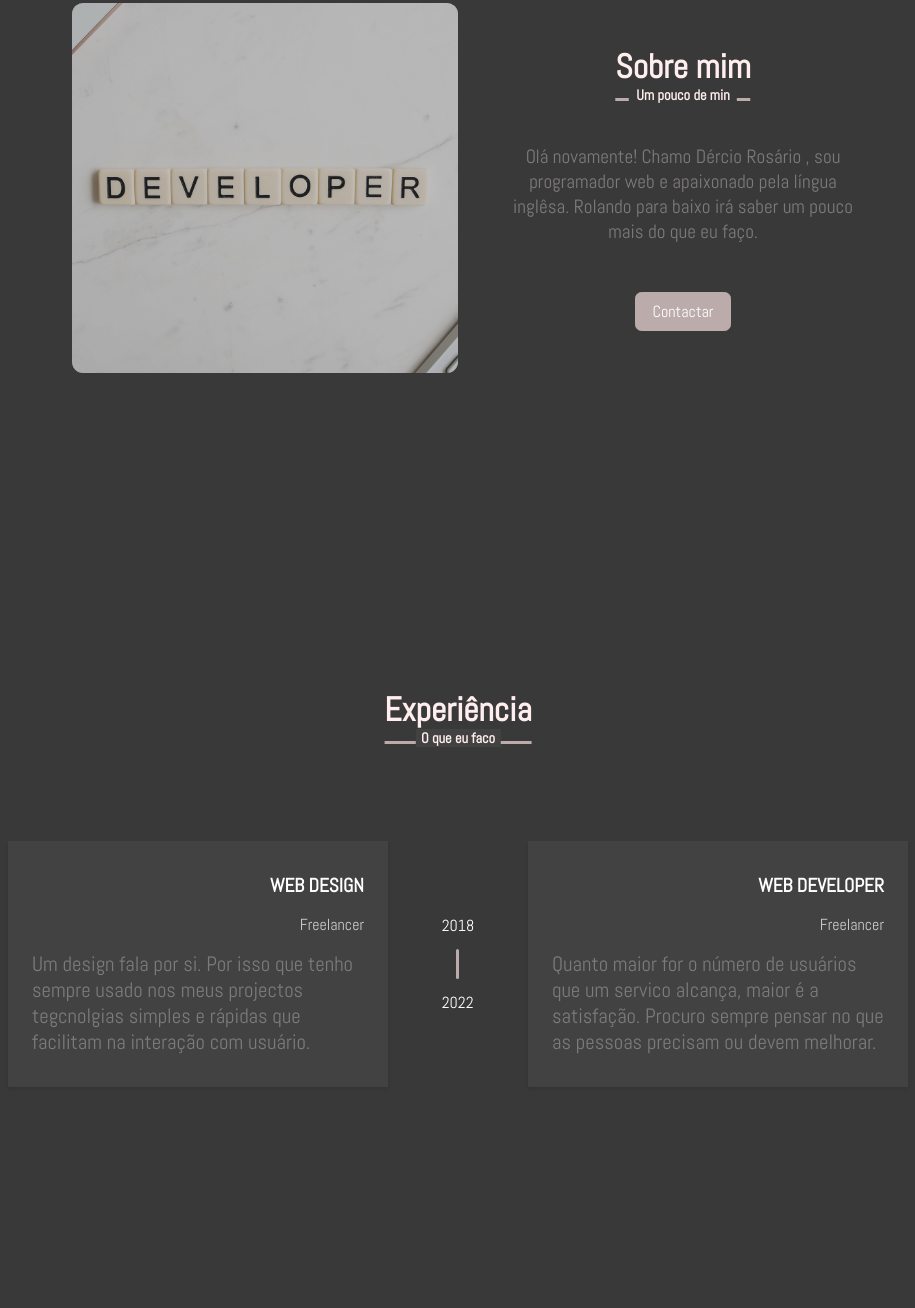
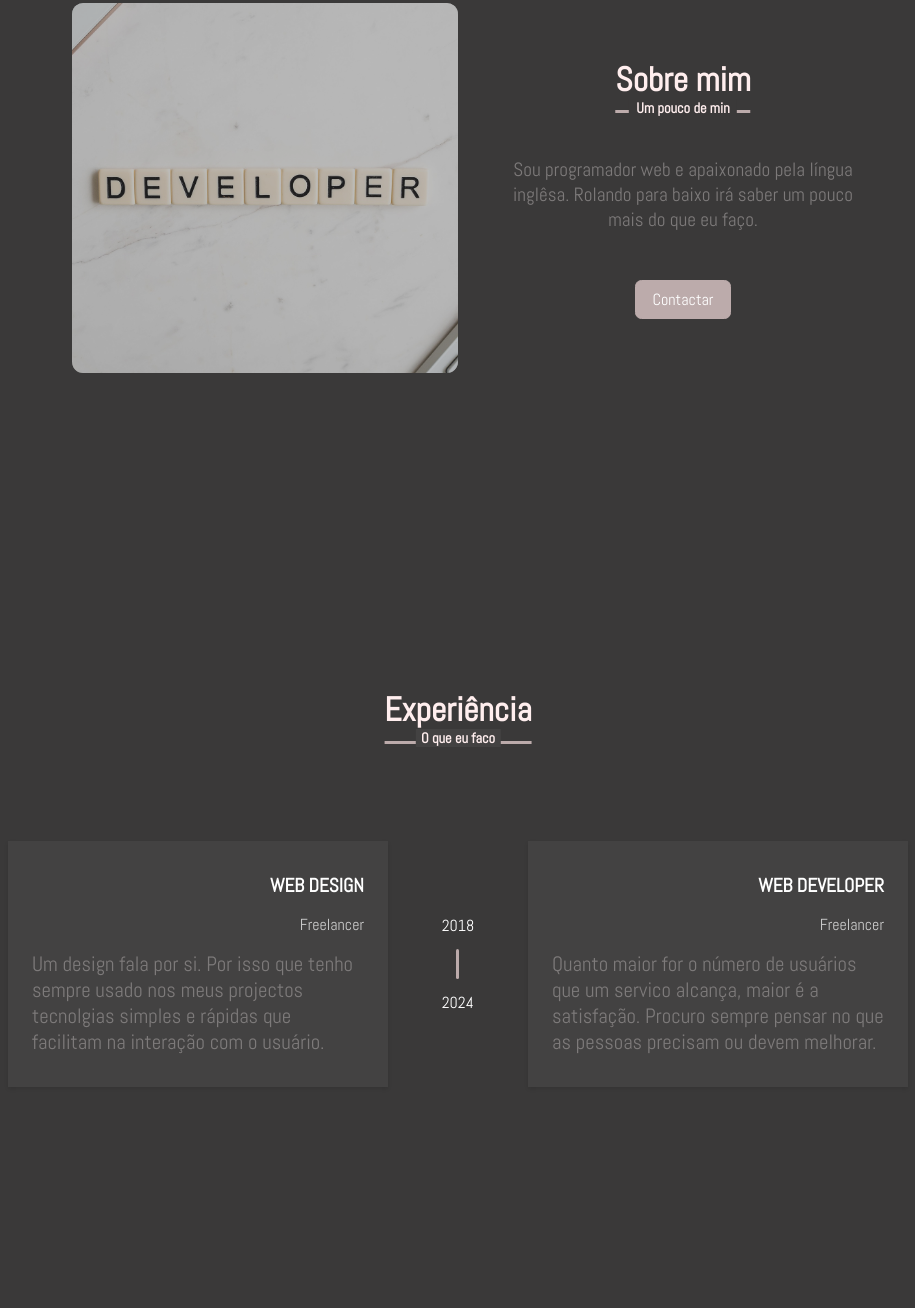
Before and after one commit to derciorosario/portfolio, a website: page public/index.html in a window 1280 px wide. Shown: the part 1012-2320 px from the top of the page, without its empty margins (182-1097 px from the left). Drawn offline with Linux system fonts and the light colour scheme.

Commit message:
Update index.html

```diff
--- a/public/index.html
+++ b/public/index.html
@@ -76,7 +76,7 @@
                     </div>
                     <div class="content">
                         <h2 class="title">Sobre mim</h2>
-                        <p>Olá novamente! Chamo <span>Dércio Rosário</span> , sou programador web e apaixonado pela língua inglêsa.&nbsp;Rolando para baixo irá saber um pouco mais do que eu faço.</p>
+                        <p>Sou programador web e apaixonado pela língua inglêsa.&nbsp;Rolando para baixo irá saber um pouco mais do que eu faço.</p>
 
                         <a href="#contact"><button>Contactar</button></a>
                     </div>
@@ -89,13 +89,13 @@
                       <h4>WEB DESIGN</h4>
                       <span>Freelancer</span>
                       <p>
-                       Um design fala por si. Por isso que tenho sempre usado nos meus projectos tegcnolgias simples e rápidas que facilitam na interação com usuário.
+                       Um design fala por si. Por isso que tenho sempre usado nos meus projectos tecnolgias simples e rápidas que facilitam na interação com o usuário.
                       </p>
                     </div>
                     <div class="center years">
                         <span>2018</span>
                         <div class="line"></div>
-                        <span>2022</span>
+                        <span>2024</span>
                     </div>
                     <div class="card">
                         <h4>WEB DEVELOPER</h4>
@@ -270,14 +270,14 @@
 
                       <div class="bottom">
                         <span>+258 85 6462 304</span>
-                        <span>+258 84 6012 006</span>
+                        <span>+258 87 254 7954</span>
                       </div>
                     </div>
             </div>
           </section>
           <footer>
              <div>
-                 Created by <a href="#"><span class="name"><a href="https://github.com/derciorosario">Derco Rosario<i class="fab fa-github"></i></a></span></a> | &copy; 2022 All Rights Reserverd
+                 Created by <a href="#"><span class="name"><a href="https://github.com/derciorosario">Derco Rosario <i class="fab fa-github"></i></a></span></a> | &copy; 2024
              </div>
           </footer>
 
```
